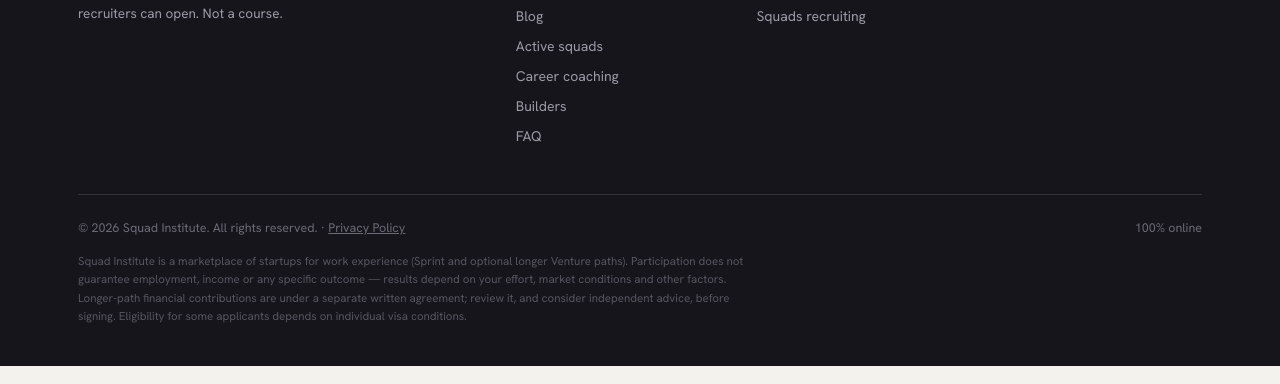
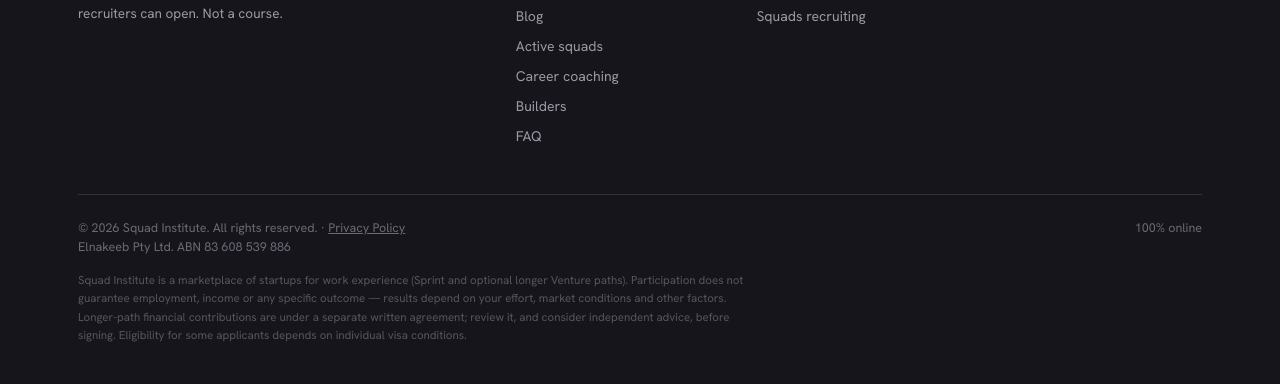
Before and after one commit to michael-keb/squad-institute-website, a plain HTML site: page active-squads.html in a window 1280 px wide. Shown: the part 2248-2632 px from the top of the page. Drawn offline with Linux system fonts and the light colour scheme.

Commit message:
Add Elnakeeb Pty Ltd ABN to the site footer.
Keep the Squad Institute copyright line and show the legal entity so Twilio can match the business name.

```diff
--- a/active-squads.html
+++ b/active-squads.html
@@ -420,7 +420,10 @@ a{color:inherit;text-decoration:none}
       </div>
     </div>
     <div class="foot-bot">
-      <p>© <span id="yr"></span> Squad Institute. All rights reserved. · <a href="privacy.html" style="color:inherit;text-decoration:underline">Privacy Policy</a></p>
+      <div>
+        <p>© <span id="yr"></span> Squad Institute. All rights reserved. · <a href="privacy.html" style="color:inherit;text-decoration:underline">Privacy Policy</a></p>
+        <p>Elnakeeb Pty Ltd. ABN 83 608 539 886</p>
+      </div>
       <p>100% online</p>
     </div>
     <p class="disc">Squad Institute is a marketplace of startups for work experience (Sprint and optional longer Venture paths). Participation does not guarantee employment, income or any specific outcome — results depend on your effort, market conditions and other factors. Longer-path financial contributions are under a separate written agreement; review it, and consider independent advice, before signing. Eligibility for some applicants depends on individual visa conditions.</p>
```
Also changed, not shown: apply.html (+4 -1 lines), blog.html (+4 -1 lines), blog/harnessing-ai-for-your-role.html (+4 -1 lines), blog/post-template.html (+4 -1 lines), blog/seven-pathways-one-lifecycle.html (+4 -1 lines), blog/welcome-to-the-marketplace.html (+4 -1 lines), builders.html (+4 -1 lines), career-coaching.html (+4 -1 lines), contact.html (+4 -1 lines), faq.html (+4 -1 lines), how-it-works.html (+4 -1 lines), index.html (+4 -1 lines), pathways.html (+4 -1 lines), privacy.html (+4 -1 lines), 1 more files.
